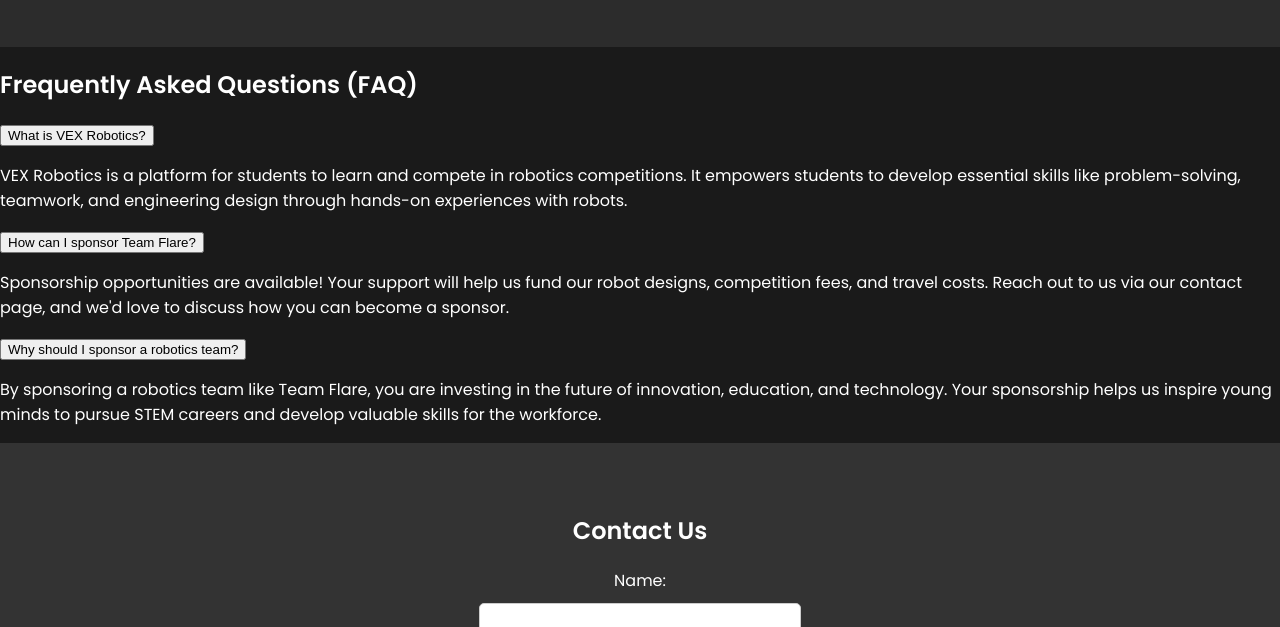
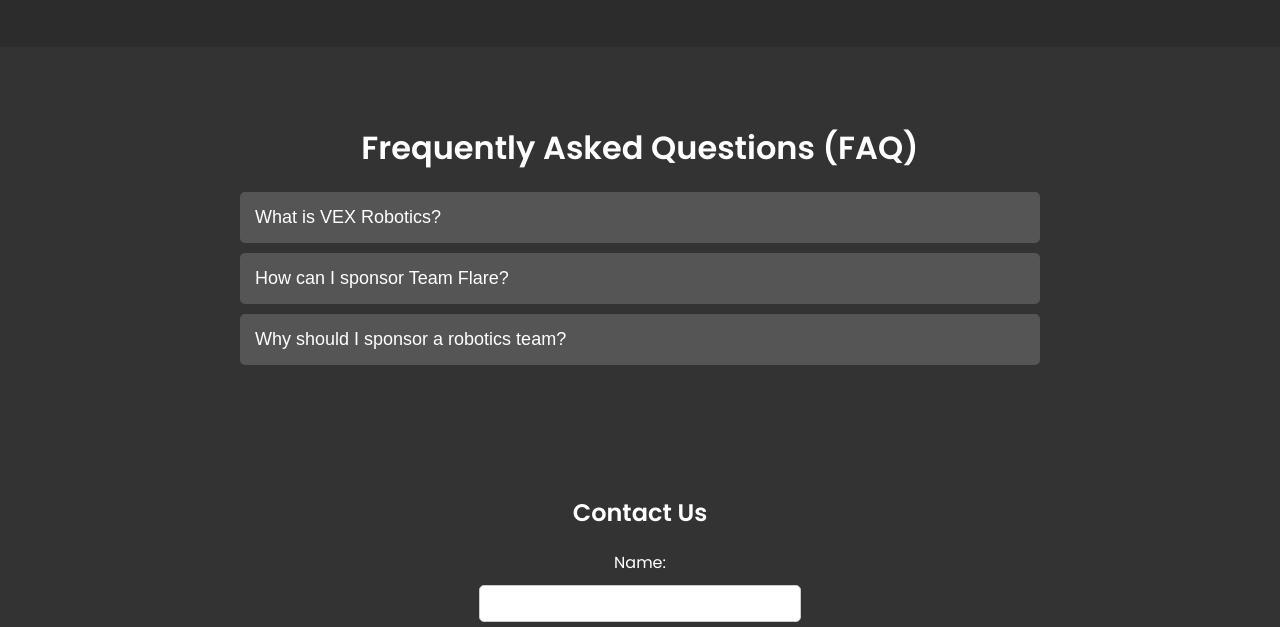
Before and after one commit to itzoofywastaken/VexV5-Website, a plain HTML site: page index.html in a window 1280 px wide. Shown: the part 2035-2662 px from the top of the page. Drawn offline with Linux system fonts and the light colour scheme; a script that the page names is missing.

Commit message:
Update styles.css

```diff
--- a/styles.css
+++ b/styles.css
@@ -89,8 +89,9 @@
 
 /* Hero Section Logo */
 .hero-logo {
-    max-height: 150px;
+    max-height: 120px;
     margin-bottom: 20px;
+    padding: 10px;
     transition: transform 0.3s ease;
 }
 
@@ -126,6 +127,51 @@
     transform: scale(1.05);
 }
 
+/* Q&A Section */
+#qa {
+    padding: 50px;
+    background-color: #333;
+}
+
+#qa h2 {
+    text-align: center;
+    font-size: 2rem;
+    margin-bottom: 20px;
+}
+
+.qa-container {
+    max-width: 800px;
+    margin: 0 auto;
+}
+
+.qa-item {
+    background-color: #444;
+    margin: 10px 0;
+    border-radius: 5px;
+    overflow: hidden;
+}
+
+.qa-btn {
+    width: 100%;
+    padding: 15px;
+    background-color: #555;
+    border: none;
+    color: white;
+    text-align: left;
+    font-size: 18px;
+    cursor: pointer;
+}
+
+.qa-btn:hover {
+    background-color: #4caf50;
+}
+
+.qa-content {
+    display: none;
+    padding: 15px;
+    background-color: #222;
+}
+
 /* Contact Section */
 #contact {
     padding: 50px;
@@ -159,7 +205,6 @@
 
 #contact button:hover {
     background-color: #45a049;
-    transition: background-color 0.3s ease;
 }
 
 /* Footer */
```
